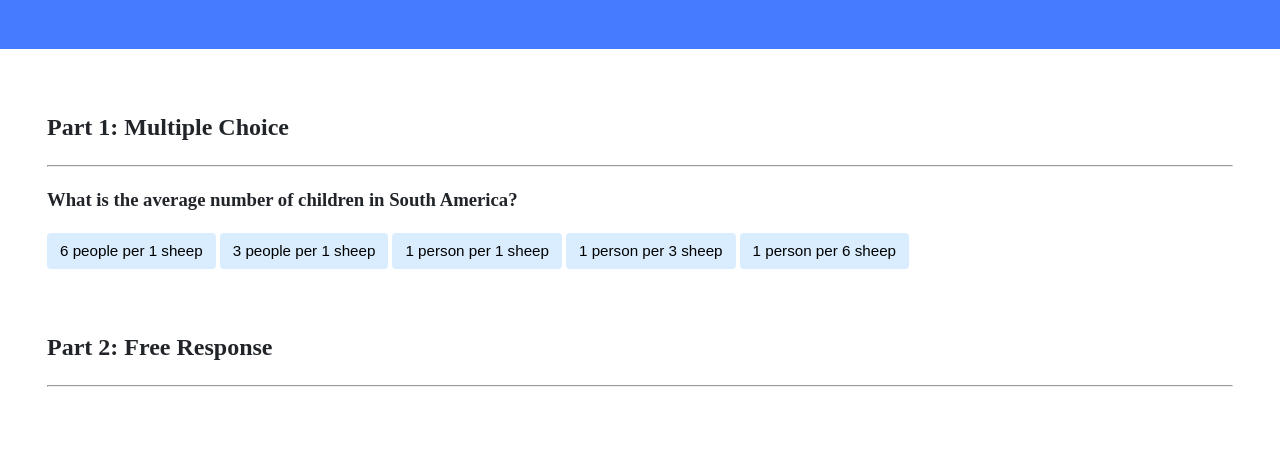
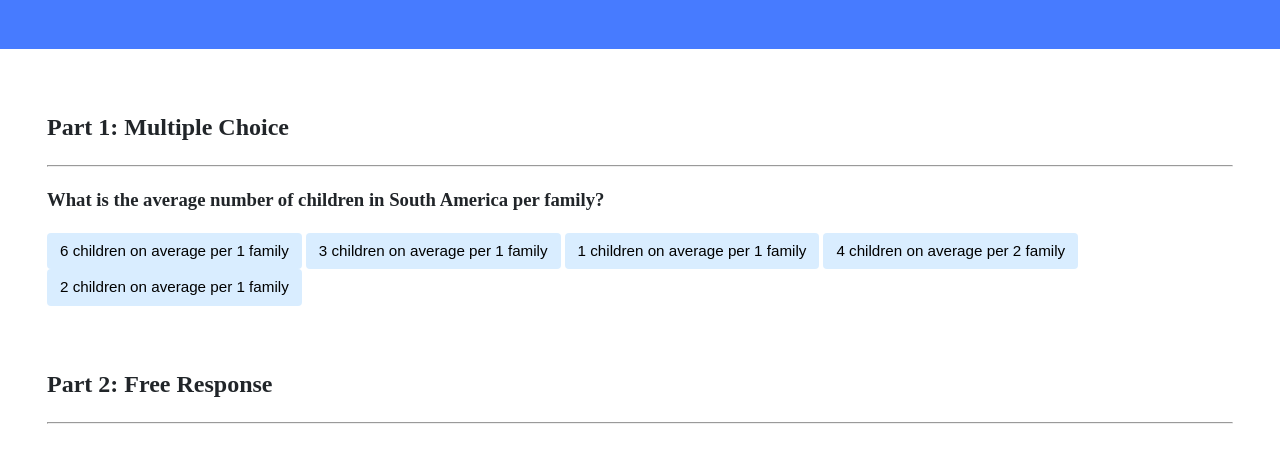
Before and after one commit to rmattos2001/CS50, a plain HTML site: page trivia/index.html in a window 1280 px wide. Shown: the part 151-614 px from the top of the page. Drawn offline with Linux system fonts and the light colour scheme.

Commit message:
Thu, Nov 9, 2023, 8:58 PM -05:00

```diff
--- a/trivia/index.html
+++ b/trivia/index.html
@@ -20,14 +20,14 @@
                 <hr>
                 <!-- TODO: Add multiple choice question here -->
 
-                <h3 id="first">What is the average number of children in South America?</h3>
+                <h3 id="first">What is the average number of children in South America per family?</h3>
 
                 <div class="row">
-                    <button name="incorrect" type="button">6 people per 1 sheep</button>
-                    <button name="incorrect" type="button">3 people per 1 sheep</button>
-                    <button name="incorrect" type="button">1 person per 1 sheep</button>
-                    <button name="incorrect" type="button">1 person per 3 sheep</button>
-                    <button name="correct" type="button">1 person per 6 sheep</button>
+                    <button name="incorrect" type="button">6 children on average per 1 family</button>
+                    <button name="incorrect" type="button">3 children on average per 1 family</button>
+                    <button name="incorrect" type="button">1 children on average per 1 family</button>
+                    <button name="incorrect" type="button">4 children on average per 2 family</button>
+                    <button name="correct" type="button">2 children on average per 1 family</button>
                 </div>
 
                 <p><b id="feedback_1"></b></p>
```
